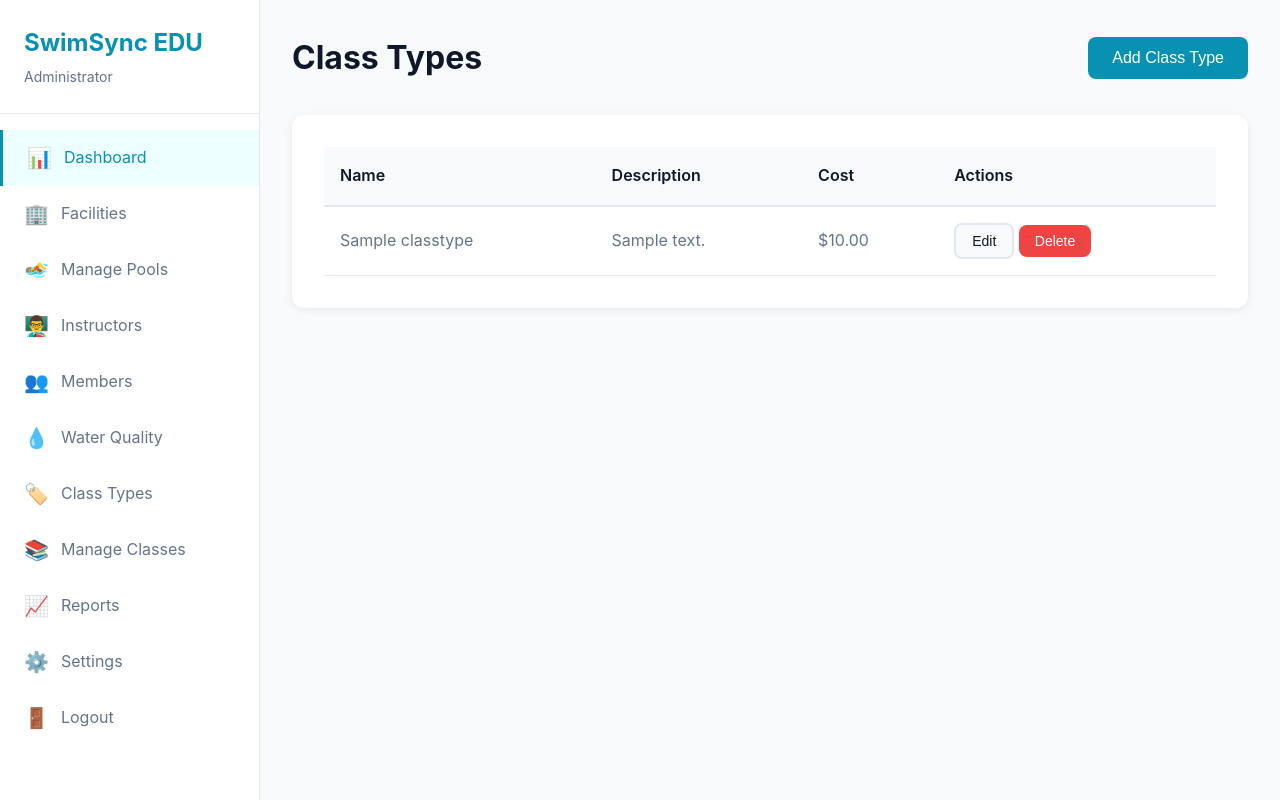
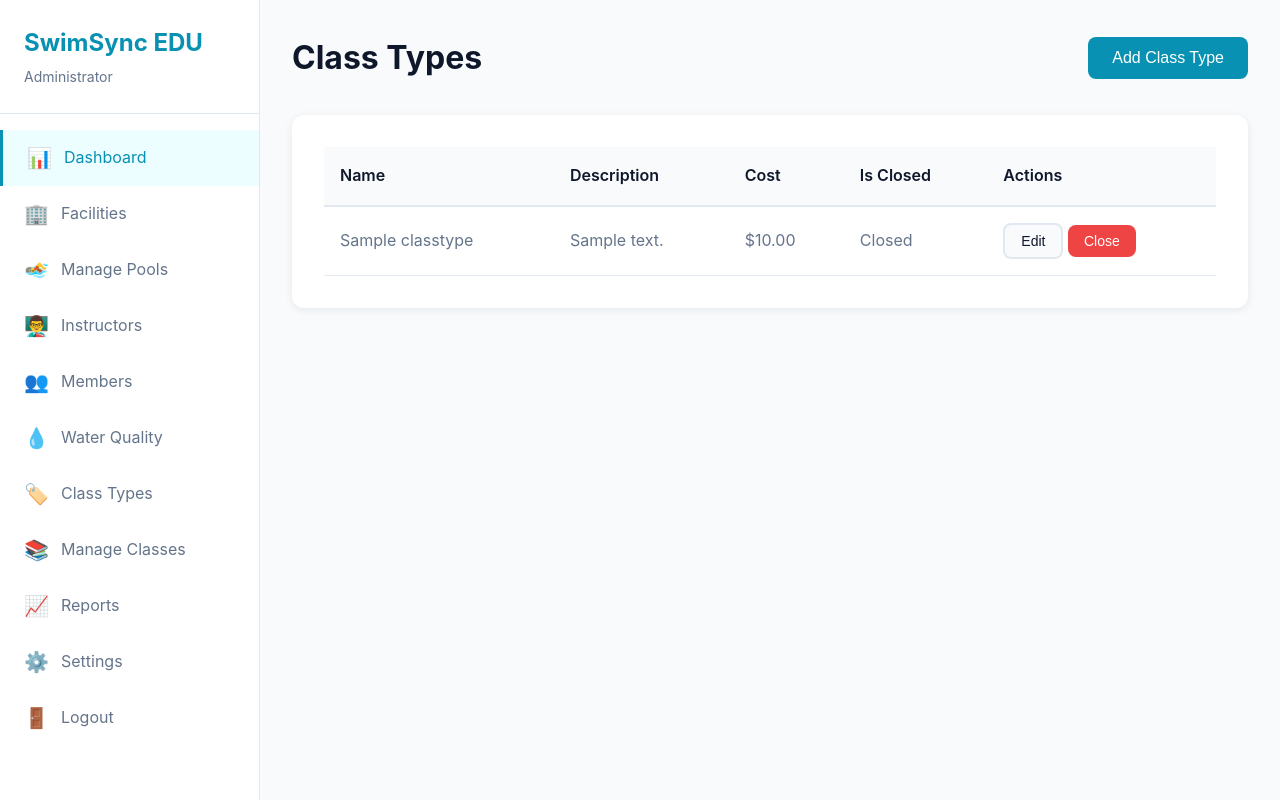
Before and after one commit to Rinji47/SwimSyncEDU, a Django app: page /classes/manage_class_types/ in a window 1280 px wide. Run offline with Django 5.2, Linux system fonts and the light colour scheme; tables that the repository leaves empty hold one stand-in row (values such as "Sample post").

```diff
--- a/classes/models.py
+++ b/classes/models.py
@@ -8,6 +8,7 @@ class ClassType(models.Model):
     name = models.CharField(max_length=100)
     description = models.TextField(blank=True)
     cost = models.DecimalField(max_digits=8, decimal_places=2)
+    is_closed = models.BooleanField(default=False)
     created_at = models.DateTimeField(auto_now_add=True)
     updated_at = models.DateTimeField(auto_now=True)
 
--- a/classes/urls.py
+++ b/classes/urls.py
@@ -2,8 +2,13 @@ from django.urls import path
 from . import views
 
 urlpatterns = [
+    # Manage Class Types
+    path('manage_class_types/', views.manage_class_types, name='manage_class_types'),
+    path('edit_class_types/<int:class_type_id>/', views.manage_class_types, name='edit_class_types'),
+    path('close_class_type/<int:class_type_id>/', views.close_class_type, name='close_class_type'),
+
+    # Manage Class Sessions
     path('manage_classes/', views.manage_class_sessions, name='manage_classes'),
     path('edit_classes/<int:class_id>/', views.manage_class_sessions, name='edit_class'),
-    path('manage_class_types/', views.manage_class_types, name='manage_class_types'),
-    path('cancel_class/<int:class_id>/', views.cancel_class_session, name='cancel_class'),
+    path('close_class_session/<int:class_id>/', views.close_class_session, name='close_class_session'),
 ]
--- a/classes/views.py
+++ b/classes/views.py
@@ -6,22 +6,58 @@ from accounts.models import User
 from datetime import datetime
 
 # Create your views here.
-def manage_class_types(request):
+def manage_class_types(request, class_type_id=None):
+    class_types = ClassType.objects.all()
+
+    if class_type_id:
+        class_type = get_object_or_404(ClassType, pk=class_type_id)  # for editing the existing class type
+    else:
+        class_type = None  # for new class type creation
+
     if request.method == 'POST':
         name = request.POST.get('name')
         description = request.POST.get('description')
         cost = request.POST.get('cost')
+        if class_type is not None:
+            if class_types.filter(name=name).exclude(class_type_id=class_type_id).exists():
+                messages.error(request, 'A class type with this name already exists.')
+                return redirect('manage_class_types')
+        else:
+            if class_types.filter(name=name).exists():
+                messages.error(request, 'A class type with this name already exists.')
+                return redirect('manage_class_types')
 
-        ClassType.objects.create(
-            name=name,
-            description=description,
-            cost=cost
-        )
+        if class_type:
+            class_type.name = name
+            class_type.description = description
+            class_type.cost = cost
+            class_type.save()
+            messages.success(request, 'Class type updated successfully.')
+        else:
+            ClassType.objects.create(
+                name=name,
+                description=description,
+                cost=cost
+            )
+            messages.success(request, 'New class type added successfully.')
 
         return redirect('manage_class_types')
 
-    class_types = ClassType.objects.all()
     return render(request, 'dashboards/admin/admin_manage_class_types.html', {'class_types': class_types})
+
+def close_class_type(request, class_type_id):
+    class_type = get_object_or_404(ClassType, pk=class_type_id)
+    if class_type.is_closed == True:
+        messages.error(request, 'Class type is already closed.')
+        return redirect('manage_class_types')
+
+    class_type.is_closed = True
+
+    if class_type.is_closed == True:
+        messages.success(request, 'Class type has been closed successfully.')
+
+    class_type.save()
+    return redirect('manage_class_types')
 
 def manage_class_sessions(request, class_id=None):
     if class_id:
@@ -66,9 +102,8 @@ def manage_class_sessions(request, class_id=None):
             return redirect('manage_classes')
 
         pool = get_object_or_404(Pool, pk=pool_id)
-        class_type = get_object_or_404(ClassType, pk=class_type_id)
+        class_type = get_object_or_404(ClassType, pk=class_type_id, is_closed=False)
         trainer = get_object_or_404(User, pk=user_id, role='trainer')
-
 
         if seats > pool.capacity:
             messages.error(request, f'Seats cannot exceed pool capacity. The pool capacity is {pool.capacity}.')
@@ -139,7 +174,7 @@ def manage_class_sessions(request, class_id=None):
         'trainers': trainers
     })
 
-def cancel_class_session(request, class_id):
+def close_class_session(request, class_id):
     class_session = get_object_or_404(ClassSession, pk=class_id)
     if class_session.is_cancelled == True:
         messages.error(request, 'Class session is already cancelled.')
--- a/pool/models.py
+++ b/pool/models.py
@@ -8,6 +8,7 @@ class Pool(models.Model):
     capacity = models.IntegerField()
     image_url = models.URLField(max_length=200, blank=True, null=True)
     coordinates = models.CharField(max_length=100, blank=True, null=True)
+    is_closed = models.BooleanField(default=False)
     created_at = models.DateTimeField(auto_now_add=True)
     updated_at = models.DateTimeField(auto_now=True)
 
--- a/pool/urls.py
+++ b/pool/urls.py
@@ -3,4 +3,6 @@ from . import views
 
 urlpatterns = [
     path('manage_pools/', views.manage_pools, name='manage_pools'),
+    path('edit_pool/<int:pool_id>/', views.manage_pools, name='edit_pool'),
+    path('close_pool/<int:pool_id>/', views.close_pool, name='close_pool'),
 ]
--- a/templates/dashboards/admin/admin_manage_class_types.html
+++ b/templates/dashboards/admin/admin_manage_class_types.html
@@ -29,6 +29,7 @@
                             <th>Name</th>
                             <th>Description</th>
                             <th>Cost</th>
+                            <th>Is Closed</th>
                             <th>Actions</th>
                         </tr>
                     </thead>
@@ -39,8 +40,27 @@
                             <td>{{ type.description }}</td>
                             <td>${{ type.cost }}</td>
                             <td>
-                                <button class="btn-sm btn-secondary">Edit</button>
-                                <button class="btn-sm btn-danger">Delete</button>
+                                {% if type.is_closed %}
+                                    <span class="status-closed">Closed</span>
+                                {% else %}
+                                    <span class="status-open">Open</span>
+                                {% endif %}
+                            </td>
+                            <td>
+                                <button class="btn-sm btn-secondary"
+                                onclick="openEditClassTypeModal(this)"
+                                    data-url="{% url 'edit_class_types' type.class_type_id %}"
+                                    data-class-type='{
+                                        "name": "{{ type.name }}",
+                                        "description": "{{ type.description }}",
+                                        "cost": "{{ type.cost }}",
+                                        "is_closed": "{{ type.is_closed }}"
+                                    }'
+                                >Edit</button>
+                                <button class="btn-sm btn-danger">
+                                    <a href="{% url 'close_class_type' type.class_type_id %}" style="text-decoration: none; color: white;"
+                                    onclick="return confirm('Are you sure you want to close this class type?');">Close</a>
+                                </button>
                             </td>
                         </tr>
                         {% endfor %}
--- a/templates/dashboards/admin/admin_manage_classes.html
+++ b/templates/dashboards/admin/admin_manage_classes.html
@@ -32,6 +32,7 @@
                             <th>Dates</th>
                             <th>Time</th>
                             <th>Seats</th>
+                            <th>Total Price</th>
                             <th>Is Cancelled</th>
                             <th>Actions</th>
                         </tr>
@@ -45,6 +46,7 @@
                             <td>{{ session.start_date|date:"M d" }} - {{ session.end_date|date:"M d" }}</td>
                             <td>{{ session.start_time }} - {{ session.end_time }}</td>
                             <td>{{ session.seats }}</td>
+                            <td>${{ session.total_price }}</td>
                             <td>{{ session.is_cancelled|yesno:"Yes,No" }}</td>
                             <td>
                                 <button class="btn-sm btn-secondary"
```
Also changed, not shown: pool/views.py (+11 -2 lines), static/js/admin_manage.js (+42 -0 lines), templates/dashboards/admin/admin_manage_pools.html (+22 -2 lines), classes/migrations/0004_classtype_is_closed.py (added), pool/migrations/0002_pool_is_closed.py (added).
